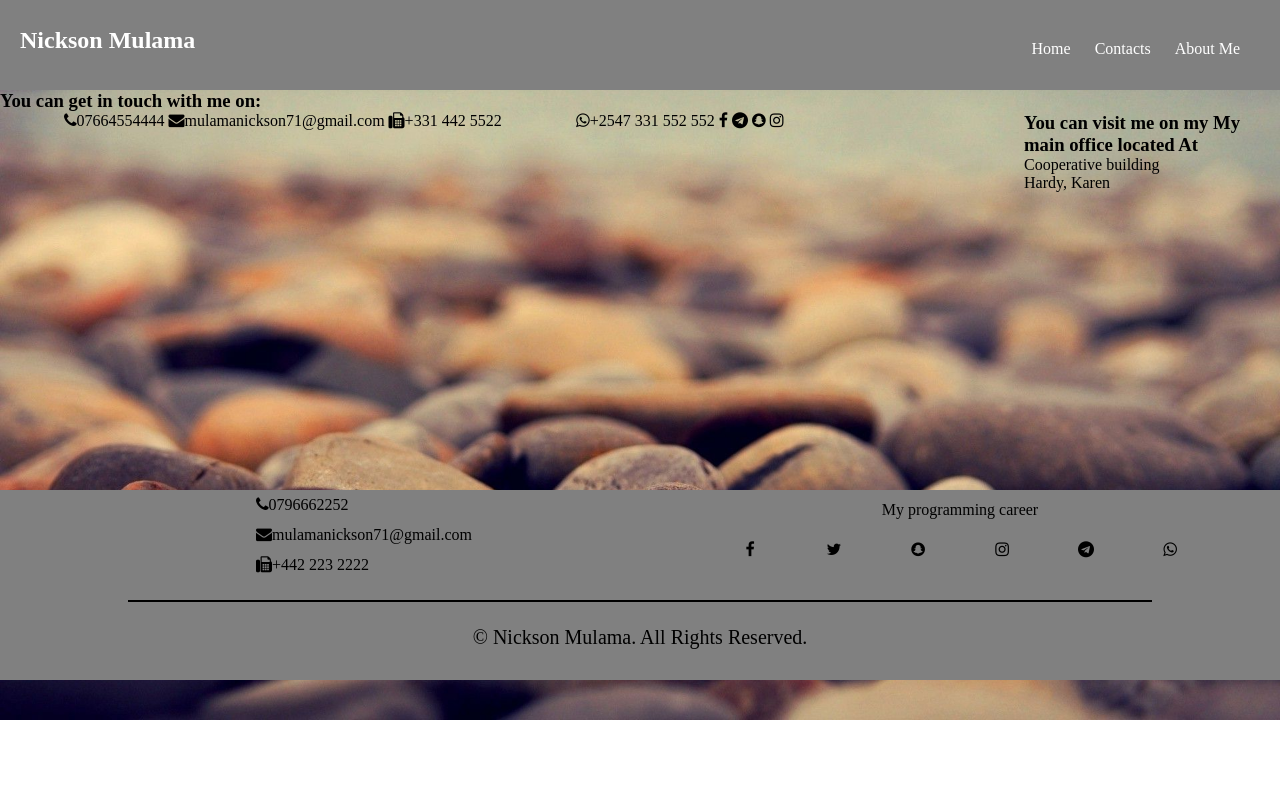
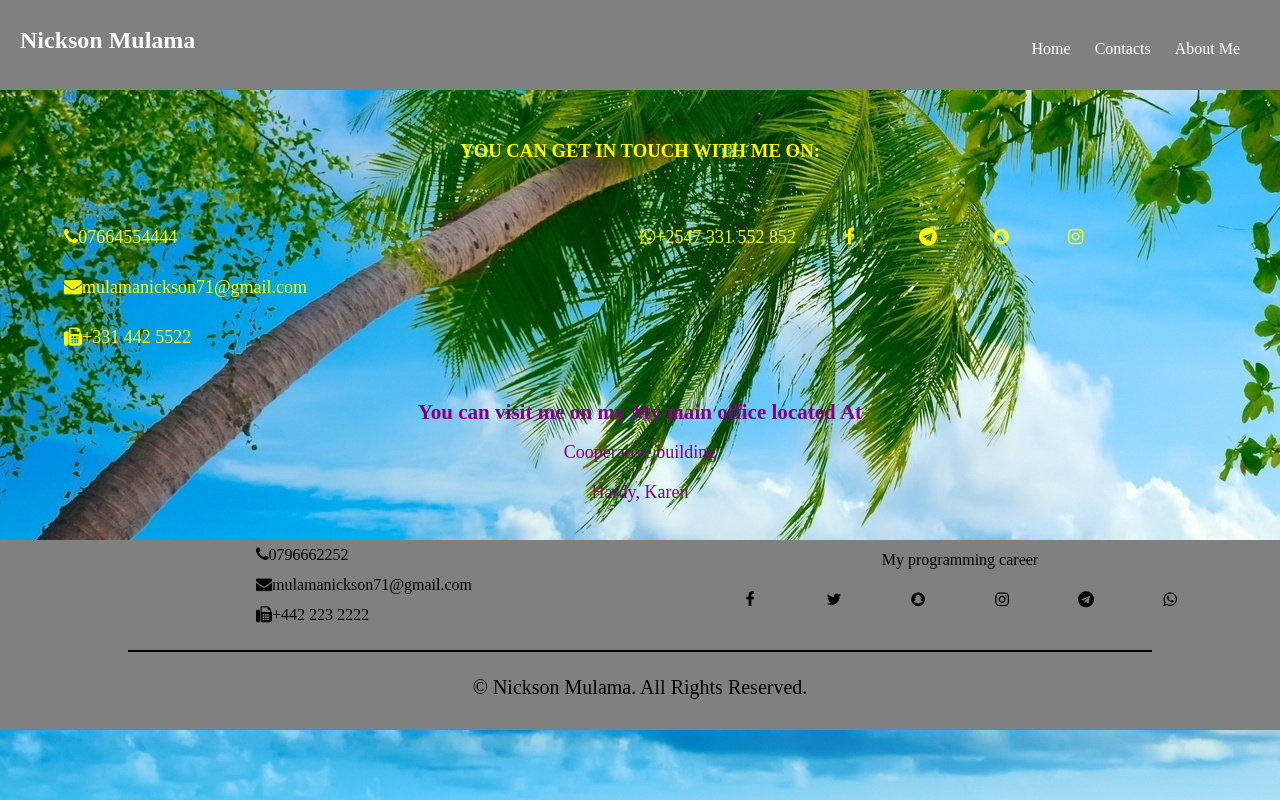
Before and after one commit to nicksonmulama/portfolio, a plain HTML site: page contacts.html in a window 1280 px wide. Drawn offline with Linux system fonts and the light colour scheme.

Commit message:
edited the contact_me page

```diff
--- a/contacts.html
+++ b/contacts.html
@@ -9,8 +9,7 @@
 
 
 </head>
-<body>
-
+<body id="contacting">
 
 
     <div class="mulama">
@@ -22,20 +21,21 @@
         </ul>
     </div>
     <section class="about">
-        <h3>You can get in touch with me on:</h3>
+        <h3 class="a"> You can get in touch with me on:</h3>
         <div class="c1">
-            <i class="fa fa-phone">07664554444</i>
-            <i class="fa fa-envelope">mulamanickson71@gmail.com</i>
-            <i class="fa fa-fax">+331 442 5522</i>
+            <p></p><i class="fa fa-phone">07664554444</i></p>
+            <p></p><i class="fa fa-envelope">mulamanickson71@gmail.com</i></p>
+            <p></p><i class="fa fa-fax">+331 442 5522</i></p>
 
 
         </div>
         <div class="c2">
-            <i class="fa fa-whatsapp">+2547 331 552 552</i>
+           <p> <i class="fa fa-whatsapp" style="width: 200px;">+2547 331 552 852</i>
             <i class="fa fa-facebook"></i>
             <i class="fa fa-telegram"></i>
             <i class="fa fa-snapchat"></i>
             <i class="fa fa-instagram"></i>
+            </p>
 
         </div>
         <div class="c3">
--- a/styles.css
+++ b/styles.css
@@ -131,8 +131,35 @@ footer{
     min-height: 400px;
 }
 .c1 ,.c2{
-    width: 35%;
+    width: 40%;
     margin-left: 5%;
     min-height:100px;
     float: left;
+    margin-top: 50px;
+    line-height: 50px;
+    font-size: 18px;
+    color: yellow;
+
 }
+.c2 i{
+    width: 70px;
+}
+.c3{
+    float: left;
+    width: 80%;
+    margin-left: 10%;
+    text-align: center;
+    font-size: 18px;
+    margin-top: 30px;
+    color:purple;
+    line-height: 40px;
+}
+.a{
+    text-align:center;
+    text-transform: uppercase;
+    margin-top: 50px;
+    color:yellow;
+}
+#contacting{
+    background: url('images/beach.jpg');
+}
```
Also changed, not shown: images/beach.jpg (added).
